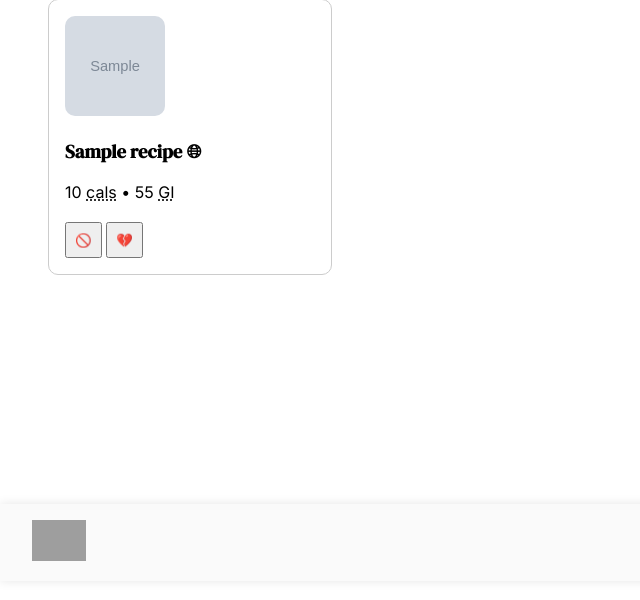
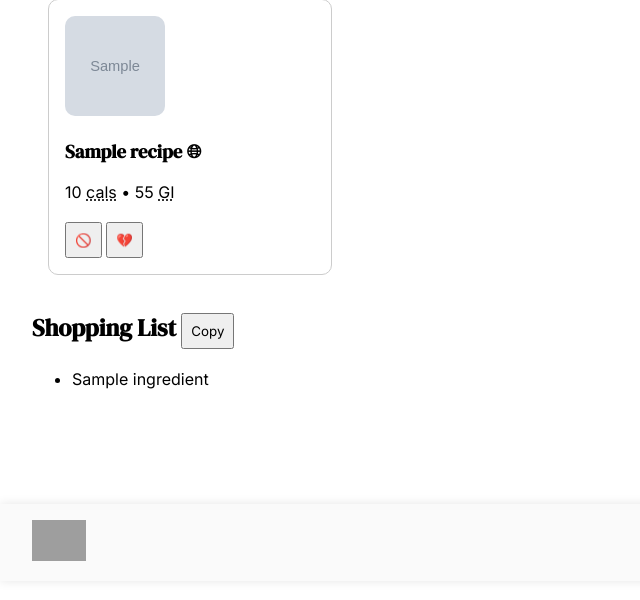
Before and after one commit to Team-Gigabyte/meal-planner, a Flask app: template templates/favorites.html in a window 1280 px wide. Shown: the part 164-764 px from the top of the page, without its empty margins (0-640 px from the left). Run offline with Flask 3, Linux system fonts and the light colour scheme; the template is opened without the code that fills it: most values are stand-ins (such as "Sample title", 1, 10 or a date in 2020); grey boxes marked "Sample" are stand-in pictures; grey boxes are pictures that could not be loaded.

Commit message:
shopping list

```diff
--- a/app.py
+++ b/app.py
@@ -124,10 +124,11 @@ def favorites():
             app_name=app_name,
             fave_meals=[],
         )
-    meals = recipes.uris_to_recipes(session["fave_recipes"])
+    meals, ing = recipes.uris_to_recipes(session["fave_recipes"])
     return render_template(
         "favorites.html",
         title="Favorites",
         app_name=app_name,
         fave_meals=meals,
+        ingredients=ing,
     )
--- a/recipes.py
+++ b/recipes.py
@@ -47,4 +47,16 @@ def uris_to_recipes(recipe_ids):
     response = requests.get(endpoint + "/by-uri" + query)
     recipes = response.json()
     recipes = recipes["hits"]
-    return recipes
+    ingredients = ingredient_list(recipes)
+    return recipes, ingredients
+
+def ingredient_list(recipes):
+    ingredients = []
+    for recipe in recipes:
+        for ingredient in recipe["recipe"]["ingredientLines"]:
+            ingToAdd = ingredient.strip()
+            if ingToAdd[0] == "*":
+                ingToAdd = ingToAdd[2:].strip()
+            ingredients.append(ingToAdd)
+        # ingredients += recipe["recipe"]["ingredientLines"]
+    return ingredients
--- a/templates/base.html
+++ b/templates/base.html
@@ -57,6 +57,21 @@
                 return false;
             }
         })
+        document.querySelectorAll('.copier').forEach(button => {
+            button.onclick = async function() {
+                const copyText = this.getAttribute('data-copy')
+                try {
+                    await navigator.clipboard.writeText(copyText)
+                    this.innerHTML = 'Copied!'
+                    setTimeout(() => {
+                        this.innerHTML = 'Copy'
+                    }, 1000)
+                } catch (error) {
+                    console.error('Failed to copy:', error)
+                    alert('Failed to copy.')
+                }
+            }
+        })
         async function add_to_favorites(button, uri) {
             try {
                 const response = await fetch('/add_to_favorites', {
--- a/templates/favorites.html
+++ b/templates/favorites.html
@@ -5,12 +5,23 @@
 <h1>Favorite Recipes</h1>
 <div class="mealrow">
     {% if fave_meals|length == 0 %}
-    <p>No favorites yet. Go back to your current meal plan to add more.</p>
+    <p>No favorites yet. Go back to your <a href="currentmealplan">current meal plan</a> to add more.</p>
     {% else %}
     {% for fave in fave_meals %}
     {{ meals.mealcard(fave.recipe, is_fave=True) }}
     {% endfor %}
     {% endif %}
 </div>
-
+{% if fave_meals|length > 0 %}
+<h2>Shopping List <button class="copier" data-copy="
+    {{ ingredients|join('\n') }}
+    ">Copy</button></h2>
+<p>
+<ul>
+    {% for ingredient in ingredients %}
+    <li>{{ ingredient }}</li>
+    {% endfor %}
+</ul>
+</p>
+{% endif %}
 {% endblock %}
```
